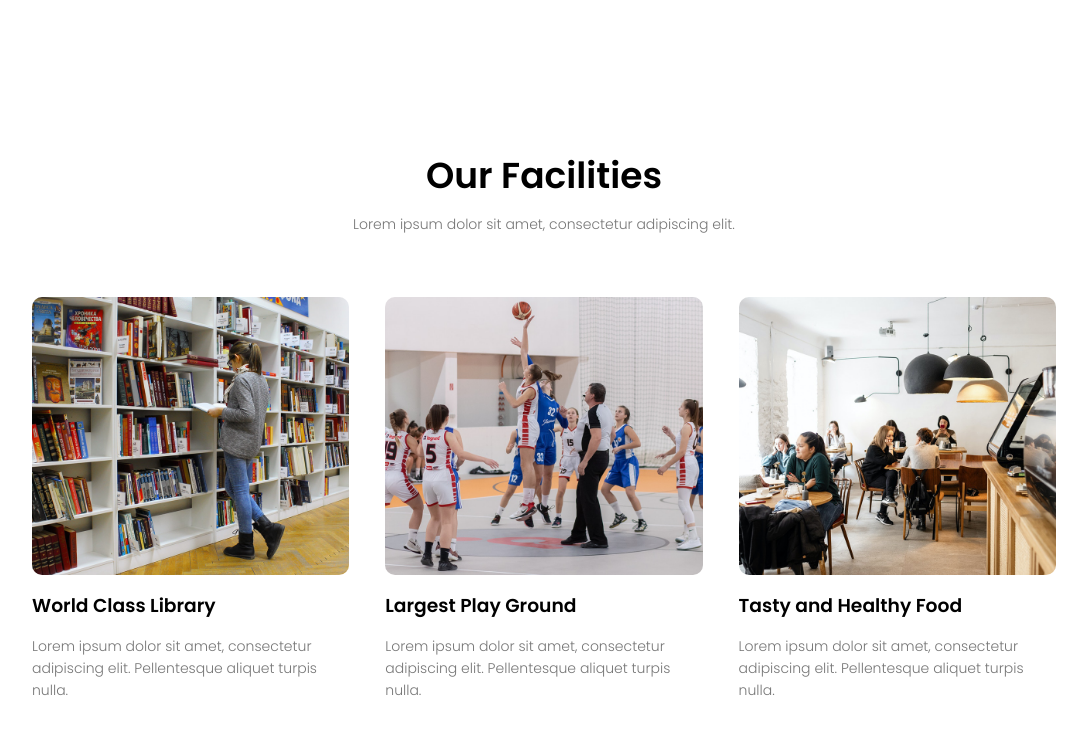
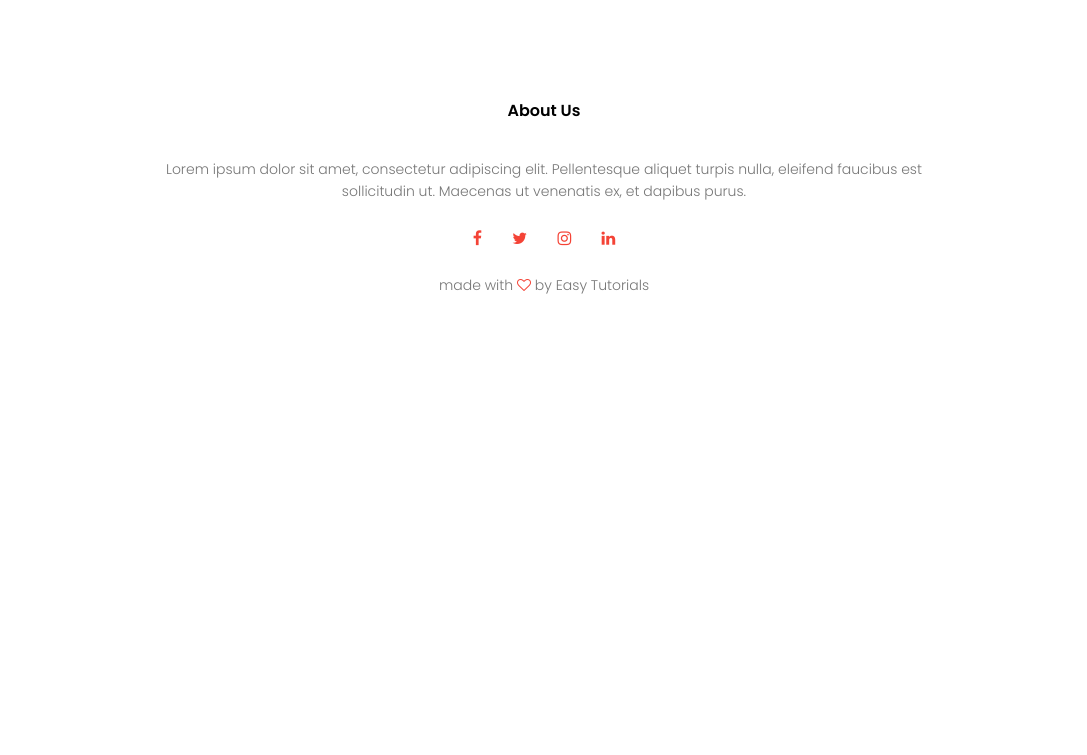
Before and after one commit to AidaRazak/AidaRazak, a plain HTML site: page course.html in a window 1280 px wide. Shown: the part 892-1647 px from the top of the page, without its empty margins (96-1183 px from the left). After the commit the page ends 1228 px from the top, so only its background shows below. Drawn offline with Linux system fonts and the light colour scheme.

```diff
--- a/course.html
+++ b/course.html
@@ -47,29 +47,6 @@
         </div>
     </section>
 
-<!---------- Facilities ---------->
-
-    <section class="facility">
-        <h1>Our Facilities</h1>
-        <p>Lorem ipsum dolor sit amet, consectetur adipiscing elit.</p>
-            <div class="row">
-                <div class="facility-col">
-                    <img src="images/library.png">
-                    <h3>World Class Library</h3>
-                    <p>Lorem ipsum dolor sit amet, consectetur adipiscing elit. Pellentesque aliquet turpis nulla.</p>
-                </div>
-                <div class="facility-col">
-                    <img src="images/basketball.png">
-                    <h3>Largest Play Ground</h3>
-                    <p>Lorem ipsum dolor sit amet, consectetur adipiscing elit. Pellentesque aliquet turpis nulla.</p>
-                </div>
-                <div class="facility-col">
-                    <img src="images/cafeteria.png">
-                    <h3>Tasty and Healthy Food</h3>
-                    <p>Lorem ipsum dolor sit amet, consectetur adipiscing elit. Pellentesque aliquet turpis nulla.</p>
-                </div>
-            </div>
-    </section>
 
 <!-------- footer ---------->
 
```
Also changed, not shown: index.html (+1 -1 lines).
